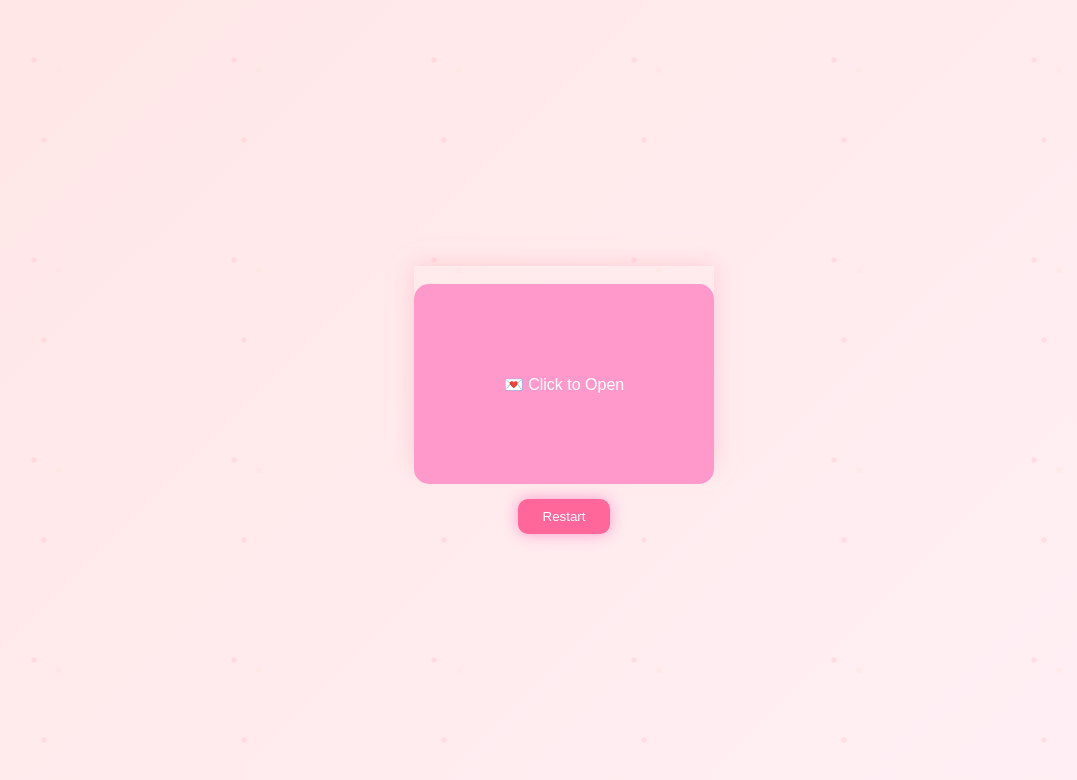
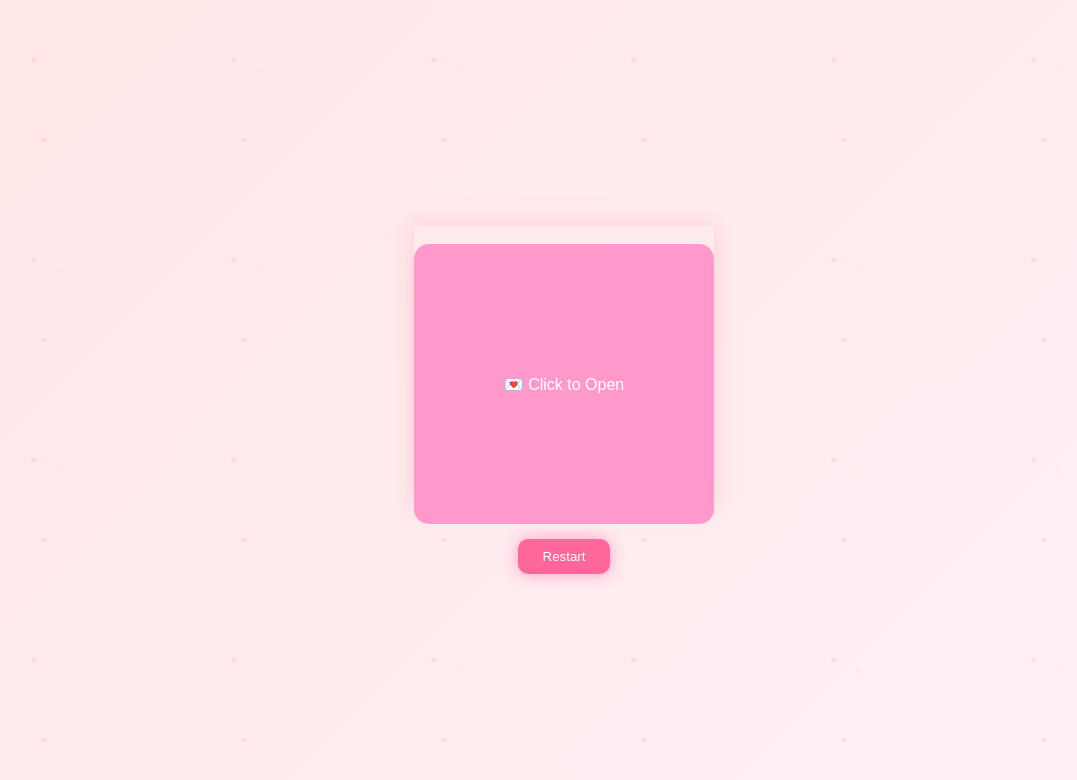
Before and after one commit to Haider1246/Bestie_bday, a plain HTML site: page wish5.html in a window 1280 px wide. Shown: the whole page, without its empty margins (76-1153 px from the left). Drawn offline with Linux system fonts and the light colour scheme.

Commit message:
Update style.css

```diff
--- a/style.css
+++ b/style.css
@@ -84,24 +84,14 @@ input{padding:10px;width:250px;border:none;border-radius:10px;text-align:center;
     /* Set flex-direction to column to stack the card and button vertically */
     flex-direction: column;
 }
-.card{width:300px;height:200px;perspective:1000px;position:relative;cursor:pointer;box-shadow:0 0 20px rgba(255,182,193,0.6);}
-.card .front,.card .inside{position:absolute;width:100%;height:100%;backface-visibility:hidden;border-radius:15px;text-align:center;padding:20px;transition:transform 1s;}
+.card{width:300px;height:280px;perspective:1000px;position:relative;cursor:pointer;box-shadow:0 0 20px rgba(255,182,193,0.6);}
+.card .front,.card .inside{position:absolute;width:100%;height:100%;backface-visibility:hidden;border-radius:15px;text-align:center;padding:15px;transition:transform 1s;}
 .front{background:#ff99cc;color:white;display:flex;justify-content:center;align-items:center;}
 .inside{background:white;transform:rotateY(180deg);}
 .card.open .front{transform:rotateY(180deg);}
 .card.open .inside{transform:rotateY(0deg);}
 .card.open .inside{box-shadow:0 0 30px rgba(255,105,180,0.5);}
-/* ADD THIS NEW RULE to the bottom of your style.css file */
-.card .inside h3 {
-    margin-top: 10px; /* Reduced space above the signature */
-    margin-bottom: 0; /* Ensures no extra space below the signature */
-    font-size: 1em; /* Makes the font a bit smaller to fit */
-    position: absolute; /* Allows precise placement */
-    bottom: 10px; /* Positions it near the bottom edge of the card */
-    left: 0;
-    right: 0;
-    width: 100%;
-}
+
 /* Confetti */
 .confetti{position:fixed;top:-10px;width:10px;height:10px;border-radius:50%;animation:fall linear forwards;z-index:9999;}
 @keyframes fall{to{transform:translateY(100vh) rotate(720deg);opacity:0;}}
```
